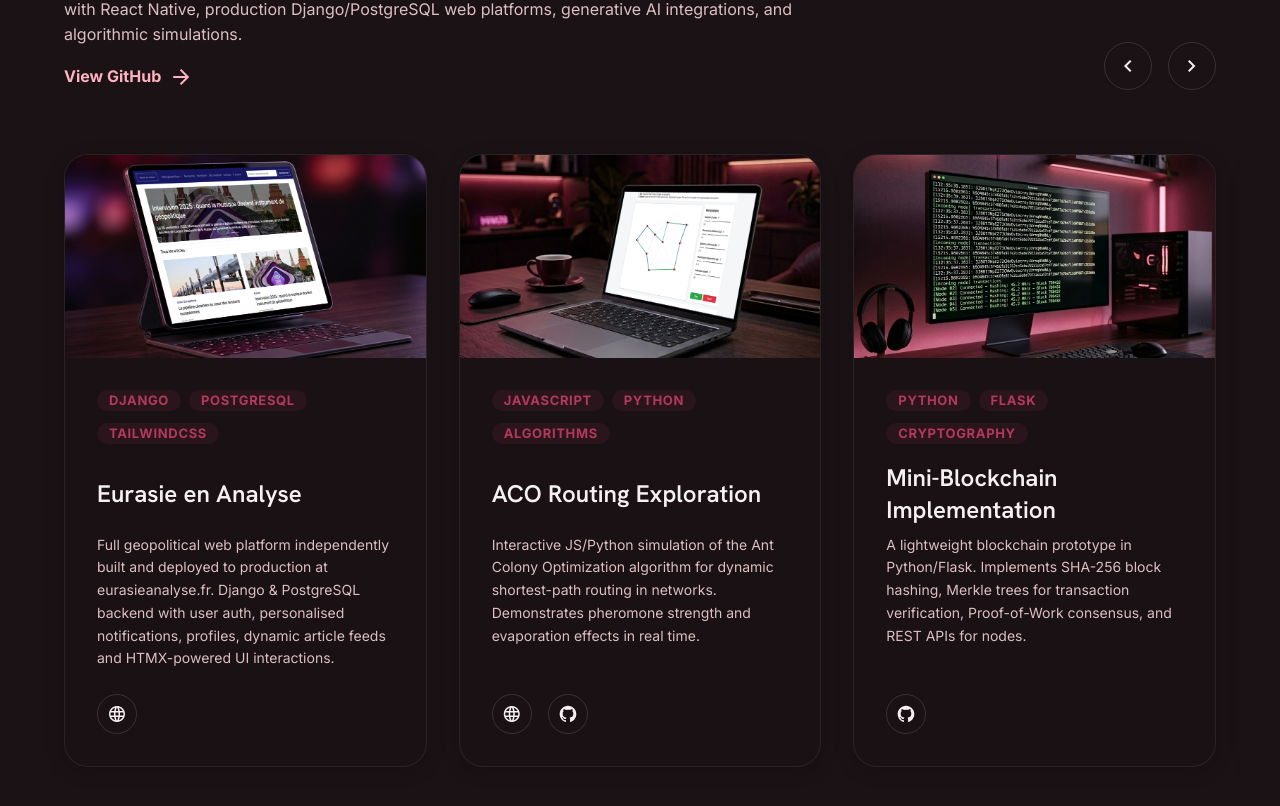
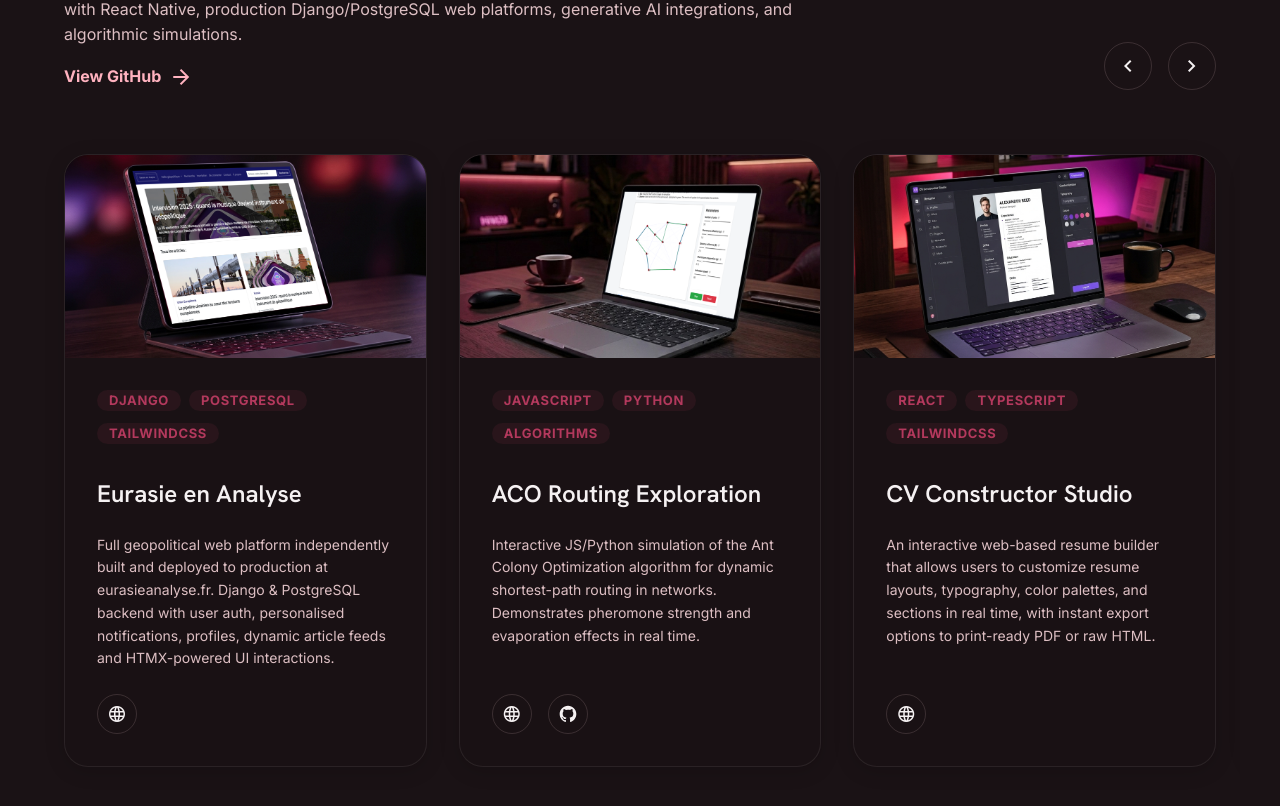
Before and after one commit to iliyasalve/business_card, a Next.js app: page / in a window 1280 px wide. Shown: the part 4359-5165 px from the top of the page. Built offline with nearby package versions, Linux system fonts and the light colour scheme.

Commit message:
feat: add CV Constructor Studio project to portfolio with localized descriptions and image asset

```diff
--- a/components/ProjectCarousel.tsx
+++ b/components/ProjectCarousel.tsx
@@ -46,6 +46,16 @@ const ProjectCarousel = () => {
         { url: 'https://github.com/iliyasalve/aco-routing-exploration', type: 'github', label: 'GitHub' }
       ],
       image: '/images/base_aco.png',
+    },
+    {
+      id: 'cvbuilder',
+      titleKey: 'cvbuilder.title',
+      descKey: 'cvbuilder.description',
+      techs: ['React', 'TypeScript', 'TailwindCSS'],
+      links: [
+        { url: 'https://cv-builder.iliyaglazunov.com', type: 'website', label: 'Website' }
+      ],
+      image: '/images/project_cvbuilder.png',
     },
     {
       id: 'blockchain',
--- a/i18n/locales/en/projects.json
+++ b/i18n/locales/en/projects.json
@@ -20,6 +20,11 @@
     "title": "ACO Routing Exploration",
     "description": "Interactive JS/Python simulation of the Ant Colony Optimization algorithm for dynamic shortest-path routing in networks. Demonstrates pheromone strength and evaporation effects in real time.",
     "link": "https://github.com/iliyasalve/aco-routing"
+  },
+  "cvbuilder": {
+    "title": "CV Constructor Studio",
+    "description": "An interactive web-based resume builder that allows users to customize resume layouts, typography, color palettes, and sections in real time, with instant export options to print-ready PDF or raw HTML.",
+    "link": "https://cv-builder.iliyaglazunov.com"
   },
   "blockchain": {
     "title": "Mini-Blockchain Implementation",
--- a/i18n/locales/fr/projects.json
+++ b/i18n/locales/fr/projects.json
@@ -20,6 +20,11 @@
     "title": "ACO Routing Exploration",
     "description": "Simulation interactive JS/Python de l'algorithme d'optimisation des colonies de fourmis (ACO) pour le routage dynamique dans les réseaux. Illustre l'influence des phéromones en temps réel.",
     "link": "https://github.com/iliyasalve/aco-routing"
+  },
+  "cvbuilder": {
+    "title": "CV Constructor Studio",
+    "description": "Un constructeur de CV interactif en ligne qui permet aux utilisateurs de personnaliser la mise en page, la typographie, les palettes de couleurs et les sections du CV en temps réel, avec des options d'exportation instantanée en PDF ou HTML.",
+    "link": "https://cv-builder.iliyaglazunov.com"
   },
   "blockchain": {
     "title": "Mini-Blockchain Implementation",
--- a/i18n/locales/ru/projects.json
+++ b/i18n/locales/ru/projects.json
@@ -20,6 +20,11 @@
     "title": "ACO Routing Exploration",
     "description": "Интерактивная JS/Python-визуализация работы алгоритма муравьиной колонии (Ant Colony Optimization) для нахождения кратчайшего пути в динамических сетях. Демонстрирует влияние параметров испарения и силы феромонов в реальном времени.",
     "link": "https://github.com/iliyasalve/aco-routing"
+  },
+  "cvbuilder": {
+    "title": "CV Constructor Studio",
+    "description": "Интерактивный веб-конструктор резюме, позволяющий пользователям настраивать разметку, типографику, цветовую схему и разделы резюме в реальном времени с мгновенным экспортом в готовый к печати PDF или чистый HTML.",
+    "link": "https://cv-builder.iliyaglazunov.com"
   },
   "blockchain": {
     "title": "Mini-Blockchain Implementation",
```
Also changed, not shown: public/images/project_cvbuilder.png (added), 1 other file (tests, documents, lock files or other folders).
